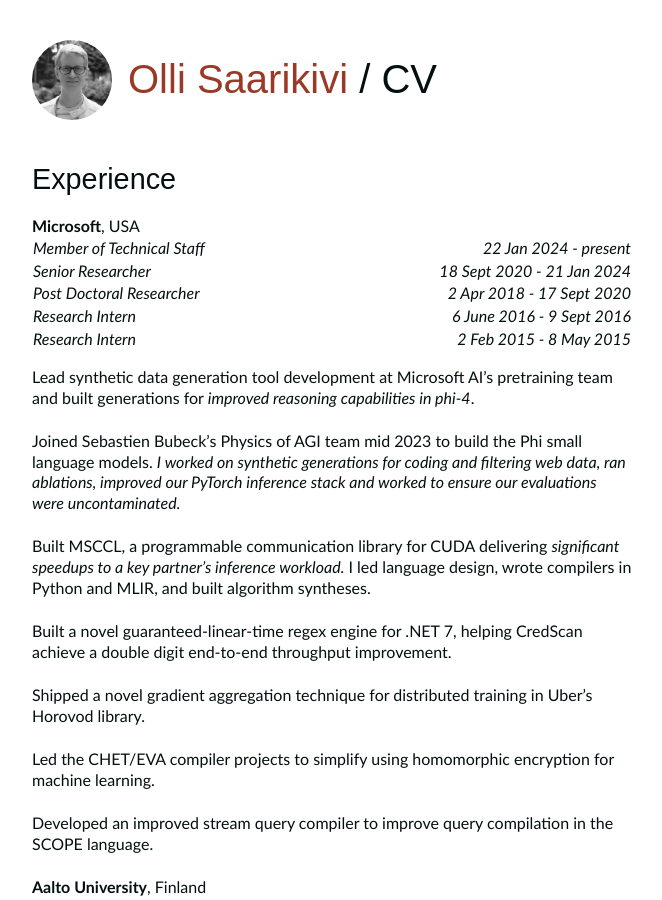
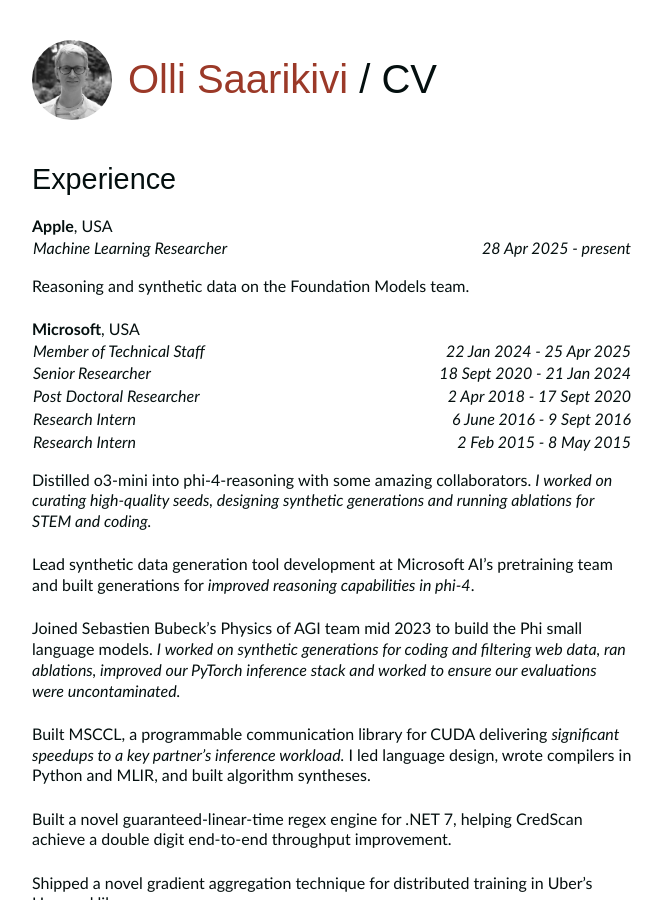
Before and after one commit to OlliSaarikivi/homepage, a Jekyll site: the page built from cv.md, in a window 1280 px wide and 900 px high. Shown: the whole window, without its empty margins (308-970 px from the left). Built offline with Jekyll 4.4.1, drawn with Linux system fonts in a browser that asks for light colours.

Commit message:
Update cv.md

```diff
--- a/cv.md
+++ b/cv.md
@@ -7,17 +7,29 @@
 
 ## Experience
 
+**Apple**, USA
+{: class="noskip"}
+
+|||
+|:--|--:|
+|*Machine Learning Researcher*|*28 Apr 2025 - present*|
+{: class="nohead"}
+
+Reasoning and synthetic data on the Foundation Models team.
+
 **Microsoft**, USA
 {: class="noskip"}
 
 |||
 |:--|--:|
-|*Member of Technical Staff*|*22 Jan 2024 - present*|
+|*Member of Technical Staff*|*22 Jan 2024 - 25 Apr 2025*|
 |*Senior Researcher*|*18 Sept 2020 - 21 Jan 2024*|
 |*Post Doctoral Researcher*|*2 Apr 2018 - 17 Sept 2020*|
 |*Research Intern*|*6 June 2016 - 9 Sept 2016*|
 |*Research Intern*|*2 Feb 2015 - 8 May 2015*|
 {: class="nohead"}
+
+Distilled o3-mini into phi-4-reasoning with some amazing collaborators. *I worked on curating high-quality seeds, designing synthetic generations and running ablations for STEM and coding.*
 
 Lead synthetic data generation tool development at Microsoft AI’s pretraining team and built generations for *improved reasoning capabilities in phi-4*.
 
```
